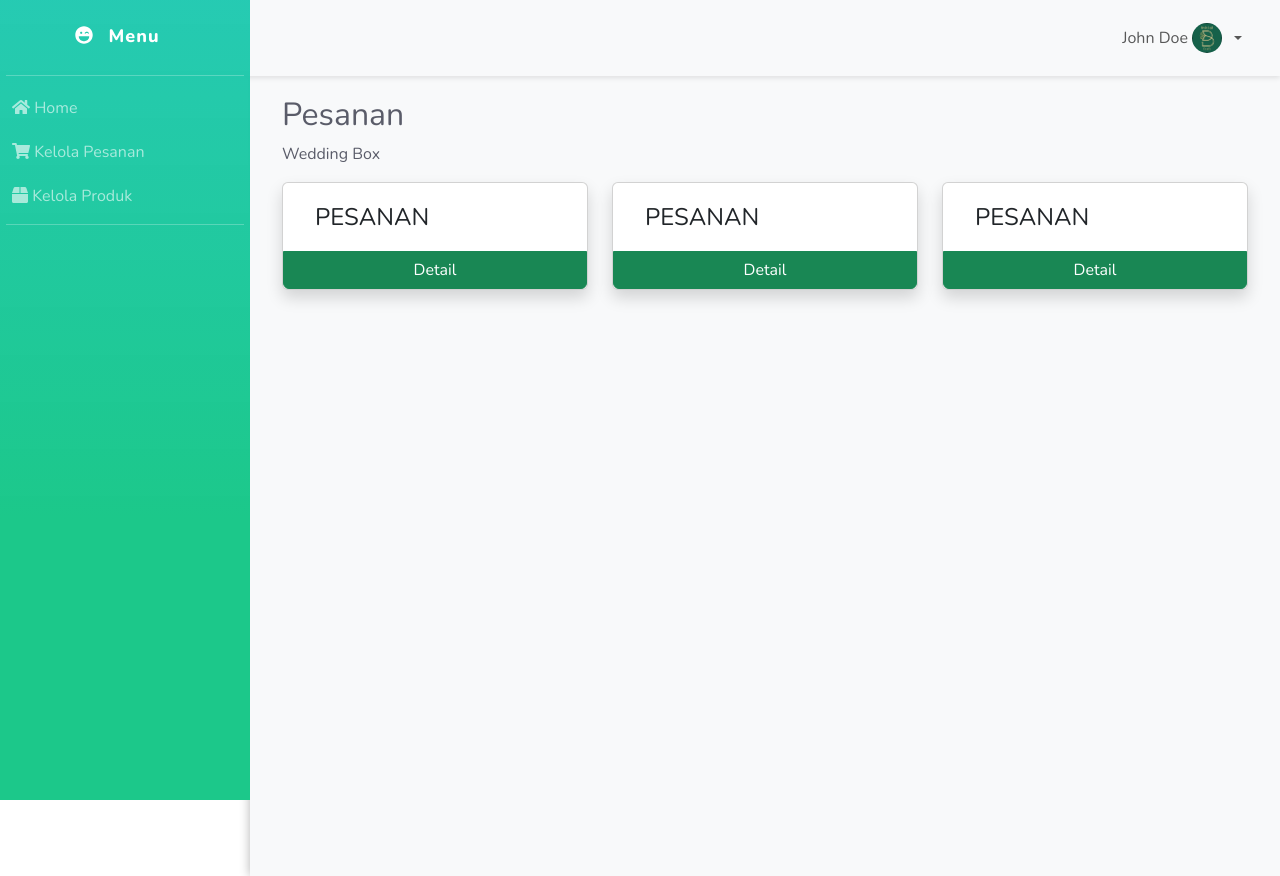
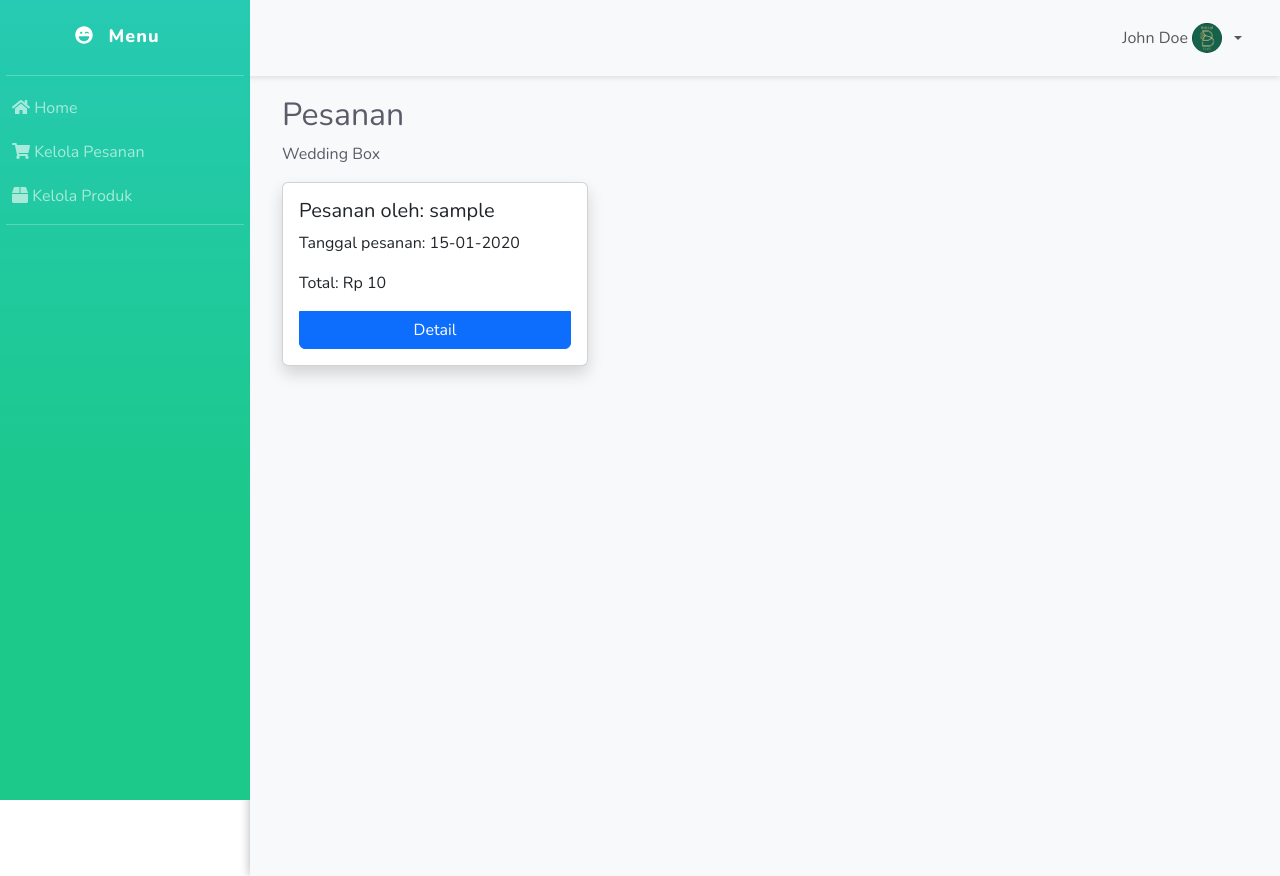
Before and after one commit to zeys0/project-msib-1a-ar, a Flask app: page /kelolapesanan in a window 1280 px wide. Run offline with Flask 3, Linux system fonts and the light colour scheme; a database or web service that is not in the repository returns one stand-in record (values such as "Sample title"); some libraries are stand-ins or nearby versions.

Commit message:
menambahkan kelola pesanan, detail pesanan dan produk

```diff
--- a/app.py
+++ b/app.py
@@ -154,8 +154,7 @@ def save_img():
                     "profile_nama": nama_receive,
                     "profile_noHp": noHp_receive,
                     "profile_email": email_receive,
-
-                   }
+                    }
         if "file_give" in request.files:
             file = request.files["file_give"]
             filename = secure_filename(file.filename)
@@ -169,7 +168,35 @@ def save_img():
     # except (jwt.ExpiredSignatureError, jwt.exceptions.DecodeError):
     #     return redirect(url_for("home"))
 
+@app.route("/kelolapesanan")
+def kelolaPesanan():
+    page = request.args.get("page", 1, type=int)
+    per_page = request.args.get("per_page", 5, type=int)
+    offset = (page - 1) * per_page
+    pesanan_on_page = list(db.orders.find().skip(offset).limit(per_page))
 
+    pagination = Pagination(
+        page=page,
+        per_page=per_page,
+        total=db.orders.count_documents({}),
+        show_single_page=False,
+        alignment="end",
+    )
+
+    return render_template(
+        "dashboard/kelolaPesanan.html",
+        pesanan_coll=pesanan_on_page,
+        pagination=pagination,
+    )
+
+@app.route("/detailpesanan/<id>")
+def detailPesanan(id):
+    pesanan = db.orders.find_one({"_id": ObjectId(id)})
+    if not pesanan:
+        flash("Pesanan tidak ditemukan.")
+        return redirect(url_for("kelolaPesanan"))
+
+    return render_template("dashboard/detailPesanan.html", pesanan=pesanan)
 
 @app.route("/order")
 def order():
@@ -180,13 +207,10 @@ def pesanan():
     pesanan_collet = list(db.pesanan.find().sort('_id', DESCENDING))
     return render_template("main/pesanan.html", pesanan_collet=pesanan_collet)
 
-@app.route("/kelolapesanan")
-def kelolaPesanan():
-    return render_template("dashboard/kelolaPesanan.html")
-
-@app.route("/kelolapesanan/detail")
-def detail_pesanan():
-    return render_template("dashboard/detailPesanan.html")
+@app.route("/produk")
+def produk():
+    pesanan_collet = list(db.pesanan.find().sort('_id', DESCENDING))
+    return render_template("main/produk.html", pesanan_collet=pesanan_collet)
 
 if __name__ == "__main__":
     app.run("0.0.0.0", port=5000, debug=True)
--- a/templates/dashboard/kelolaPesanan.html
+++ b/templates/dashboard/kelolaPesanan.html
@@ -10,39 +10,25 @@
             </div>
         </div>
 
-
-        <div class=" row">
-            <!-- Cards -->
+        <div class="row">
+            <!-- Iterate over each order -->
+            {% for pesanan in pesanan_coll %}
             <div class="col-md-4 col-sm-12 card-content">
                 <div class="card mb-3 shadow">
-                    <div class="card-body d-flex align-items-center">
-                        <div class="row">
-                            <span>PESANAN</span>
-                        </div>
+                    <div class="card-body">
+                        <h5 class="card-title">Pesanan oleh: {{ pesanan.username }}</h5>
+                        <p class="card-text">Tanggal pesanan: {{ pesanan.order_date.strftime('%d-%m-%Y') }}</p>
+                        <p class="card-text">Total: Rp {{ pesanan.total }}</p>
+                        <a href="{{ url_for('detailPesanan', id=pesanan._id) }}" class="btn btn-primary w-100">Detail</a>
                     </div>
-                    <a href="#" class="btn btn-success  w-100">Detail</a>
                 </div>
             </div>
-            <div class="col-md-4 col-sm-12 card-content">
-                <div class="card mb-3 shadow">
-                    <div class="card-body d-flex align-items-center">
-                        <div class="row">
-                            <span>PESANAN</span>
-                        </div>
-                    </div>
-                    <a href="#" class="btn btn-success  w-100">Detail</a>
-                </div>
-            </div>
-            <div class="col-md-4 col-sm-12 card-content">
-                <div class="card mb-3 shadow">
-                    <div class="card-body d-flex align-items-center">
-                        <div class="row">
-                            <span>PESANAN</span>
-                        </div>
-                    </div>
-                    <a href="" class="btn btn-success  w-100">Detail</a>
-                </div>
-            </div>
+            {% endfor %}
+        </div>
+
+        <!-- Pagination controls -->
+        <div class="pagination">
+            {{ pagination.links }}
         </div>
     </div>
 </div>
```
Also changed, not shown: templates/dashboard/detailPesanan.html (+15 -15 lines), templates/main/produk.html (added, +29 -0 lines), 1 other file.
